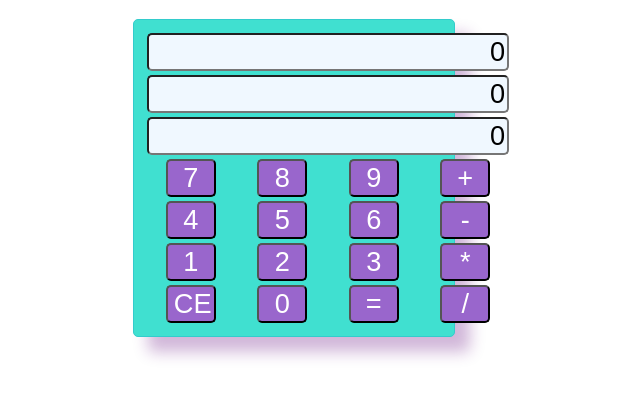
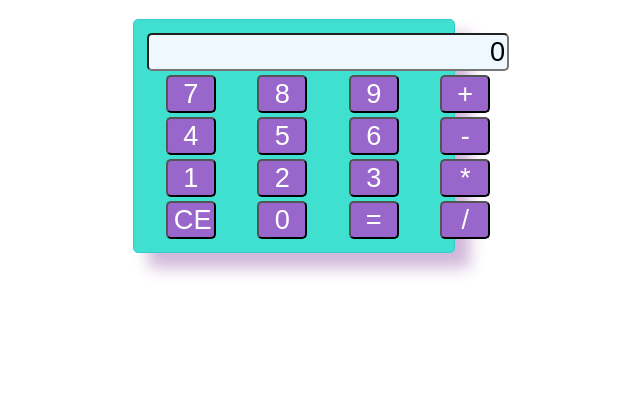
Before and after one commit to Jud1801/pw2171, a plain HTML site: page calculadora.html in a window 1280 px wide. Shown: the part 61-458 px from the top of the page, without its empty margins (346-986 px from the left). Drawn offline with Linux system fonts and the light colour scheme.

Commit message:
Update calculadora.html

```diff
--- a/calculadora.html
+++ b/calculadora.html
@@ -13,11 +13,11 @@
 			<table>
 				<tr>
 					<td colspan=4>
-						<input type="text" size=20 value=0 id="op1">
+						<input type="text" size=20 value=0 id="op">
 					</td>
 				</tr>
 
-				<tr>
+<!--				<tr>
 					<td colspan=4>
 						<input type="text" size=20 value=0 id="op2">
 					</td>
@@ -28,7 +28,7 @@
 						<input type="text" size=20 value=0 id="res">
 					</td>
 				</tr>
-
+-->
 				<tr>
 					<td><input type="button" value="7" onClick="numeros(this.value)"></td>
 					<td><input type="button" value="8" onClick="numeros(this.value)"></td>
```
